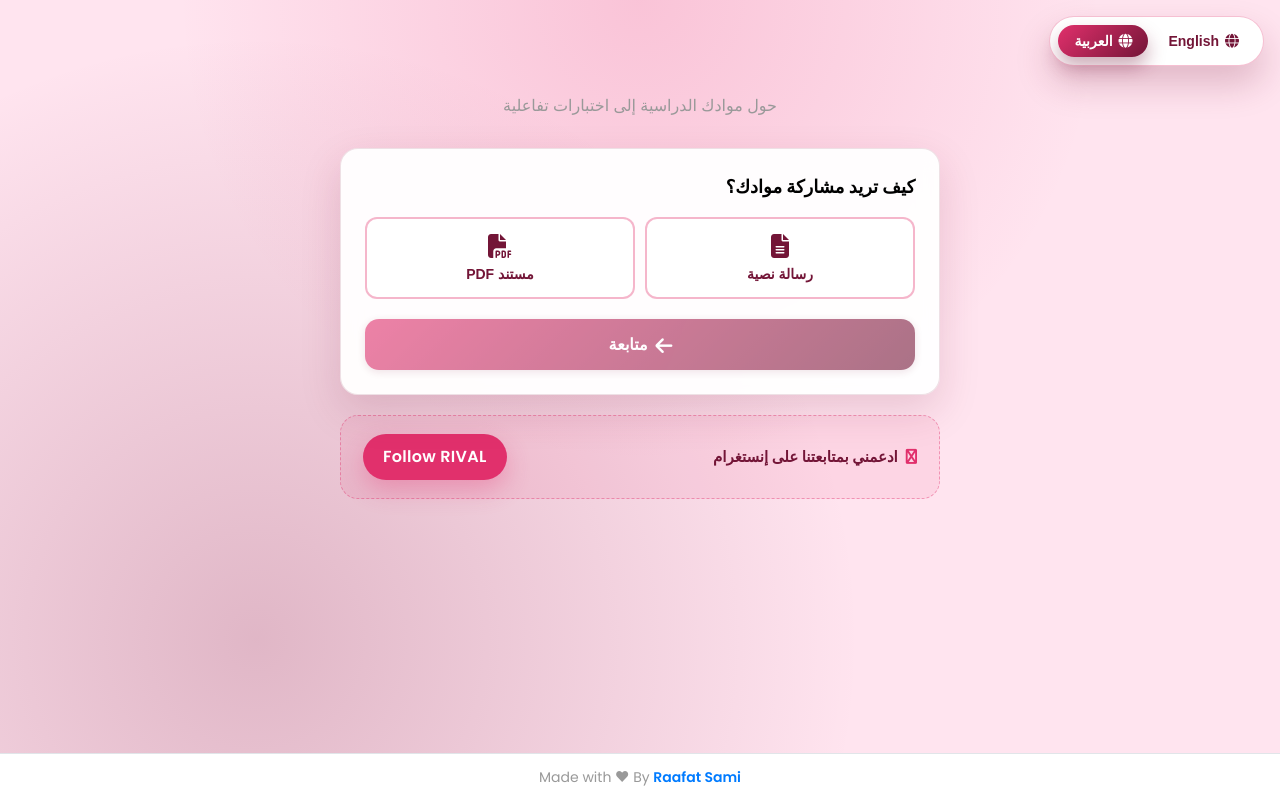
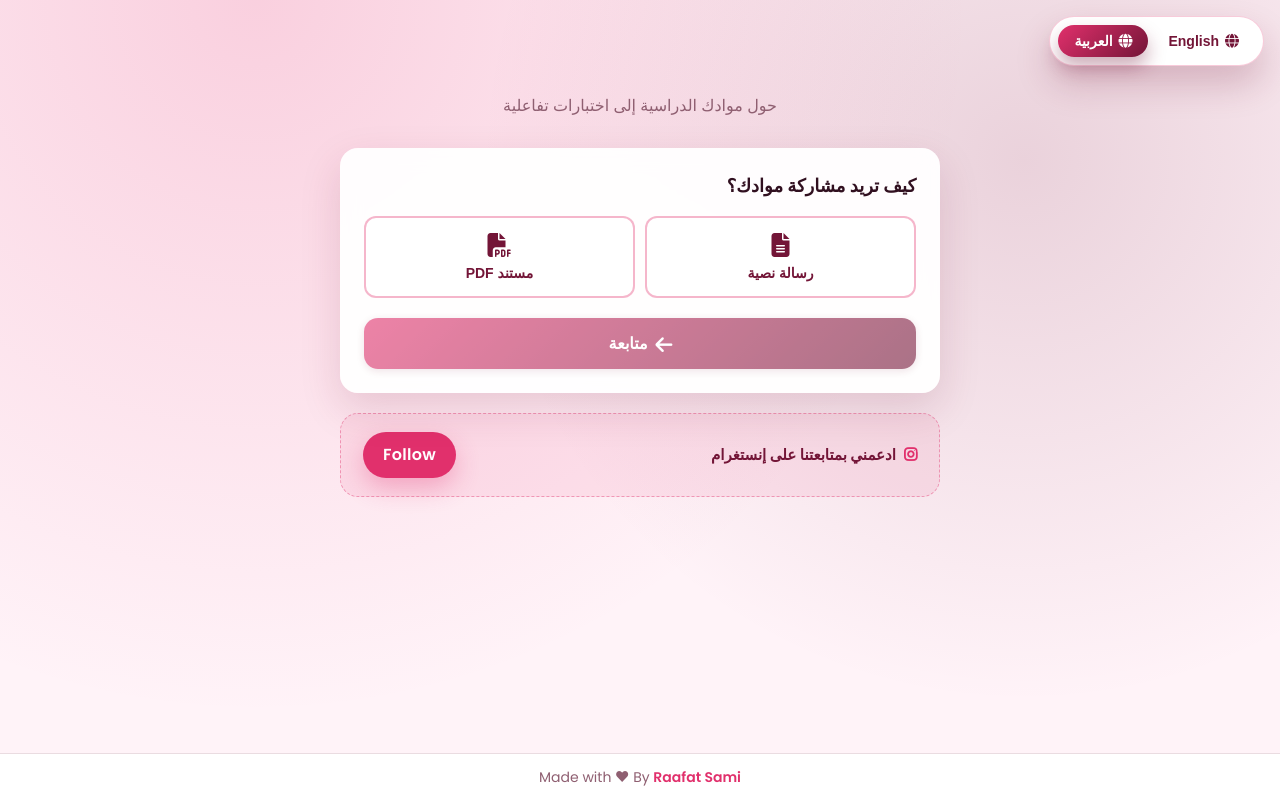
Before and after one commit to RefOoSami001/quiz-mini-app, a Flask app: page / in a window 1280 px wide. Run offline with Flask 3, Linux system fonts and the light colour scheme; some libraries are stand-ins or nearby versions.

Commit message:
Force light theme regardless of system mode: brand palette gradients, override tg-theme vars, recolor components to #e1306c/#731537

```diff
--- a/templates/index.html
+++ b/templates/index.html
@@ -23,16 +23,26 @@
             --animation-easing: cubic-bezier(0.4, 0, 0.2, 1);
             --brand-primary: #e1306c;
             --brand-dark: #731537;
-            --brand-light: #ffe4ef;
-            --card-border: rgba(115, 21, 55, 0.12);
+            --brand-light: #fff3f8;
+            --surface: #ffffff;
+            --surface-soft: #fff9fc;
+            --text-primary: #311020;
+            --text-muted: #8f5f71;
+            --border-soft: rgba(115, 21, 55, 0.15);
+            --tg-theme-text-color: var(--text-primary);
+            --tg-theme-hint-color: var(--text-muted);
+            --tg-theme-secondary-bg-color: var(--surface);
+            --tg-theme-bg-color: var(--surface-soft);
+            --tg-theme-section-separator-color: var(--border-soft);
+            --tg-theme-button-color: var(--brand-primary);
         }
 
         body {
             font-family: var(--font-english);
-            background: radial-gradient(circle at top, rgba(225,48,108,0.18), transparent 45%),
-                        radial-gradient(circle at 20% 80%, rgba(115,21,55,0.22), transparent 50%),
+            background: radial-gradient(circle at 20% 0%, rgba(225,48,108,0.18), transparent 55%),
+                        radial-gradient(circle at 80% 20%, rgba(115,21,55,0.15), transparent 45%),
                         var(--brand-light);
-            color: var(--tg-theme-text-color, #212529);
+            color: var(--text-primary);
             line-height: 1.6;
             padding: 16px;
             min-height: 100vh;
@@ -66,11 +76,11 @@
             top: 16px;
             right: 16px;
             z-index: 1000;
-            background: #fff;
+            background: var(--surface);
             border-radius: 26px;
             padding: 8px;
             box-shadow: 0 18px 35px rgba(115, 21, 55, 0.22);
-            border: 1px solid rgba(225, 48, 108, 0.3);
+            border: 1px solid rgba(225, 48, 108, 0.25);
             display: flex;
             gap: 4px;
             animation: slideInRight 0.5s var(--animation-easing);
@@ -132,7 +142,7 @@
         }
 
         .header p {
-            color: var(--tg-theme-hint-color, #999999);
+            color: var(--text-muted);
             font-size: 16px;
         }
 
@@ -182,7 +192,7 @@
 
         .brand-follow span::before {
             content: "\f16d";
-            font-family: "Font Awesome 6 Free";
+            font-family: "Font Awesome 6 Brands";
             font-weight: 900;
             color: var(--brand-primary);
         }
@@ -391,11 +401,12 @@
             padding: 15px;
             border: 1px solid rgba(225,48,108,0.35);
             border-radius: 10px;
-            background: rgba(255,255,255,0.85);
+            background: rgba(255,255,255,0.9);
             color: var(--brand-dark);
             font-size: 14px;
             resize: vertical;
             font-family: inherit;
+            box-shadow: inset 0 8px 15px rgba(115,21,55,0.05);
         }
 
         .file-input-container {
@@ -1046,8 +1057,8 @@
             <span data-en="Support Us by following @rival_eg" data-ar="ادعمني بمتابعتنا على إنستغرام">
                 Support Us by following @rival_eg
             </span>
-            <a href="https://instagram.com/rival_eg" target="_blank" rel="noopener noreferrer" data-en="Follow RIVAL" data-ar="Follow RIVAL">
-                Follow RIVAL
+            <a href="https://instagram.com/rival_eg" target="_blank" rel="noopener noreferrer" data-en="Follow" data-ar="Follow">
+                Follow
             </a>
         </div>
         <!-- Step 2: Question Type -->
```
